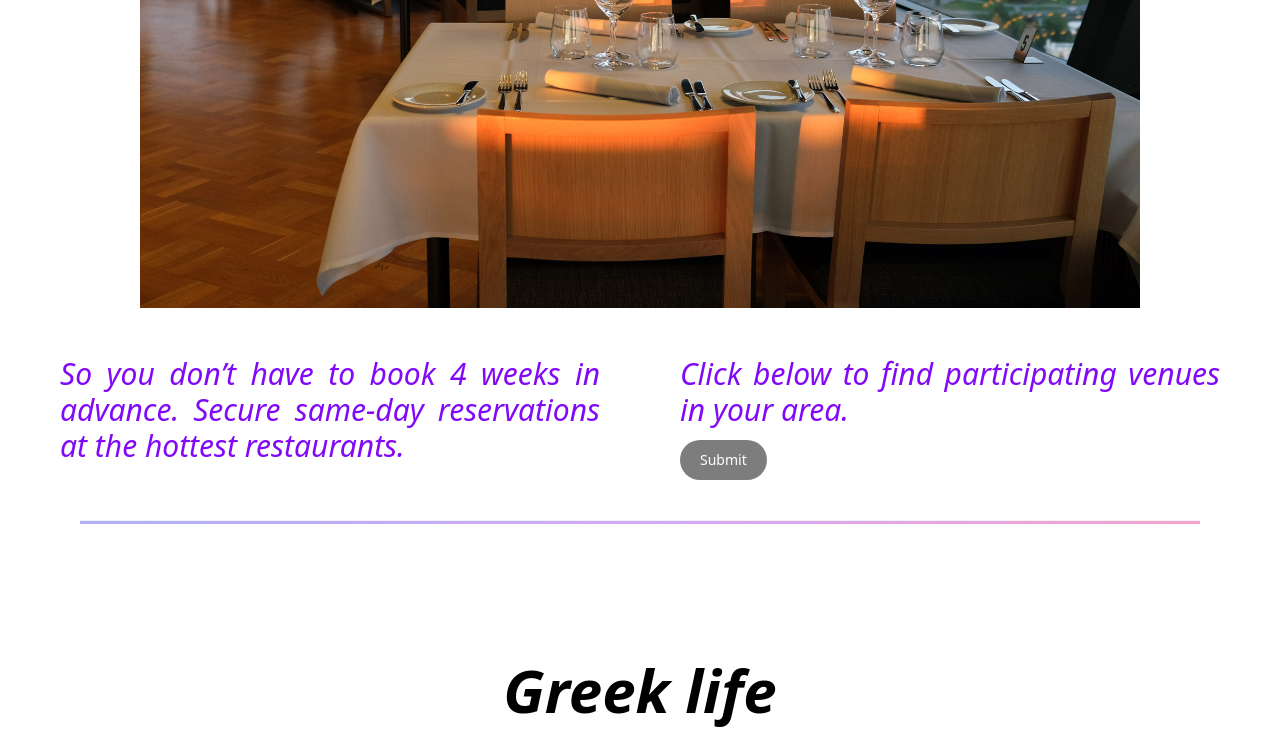
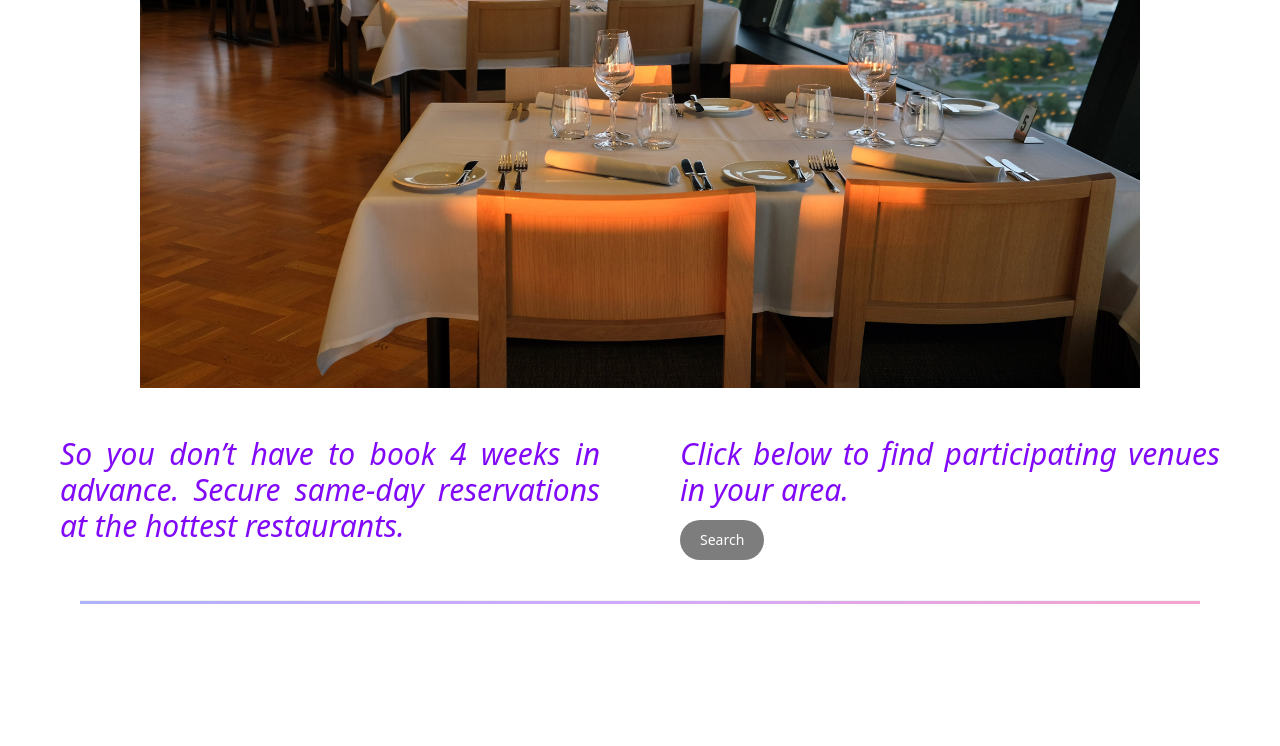
Before and after one commit to weareflexable/website, a Next.js app: page / in a window 1280 px wide. Shown: the part 2993-3739 px from the top of the page. Built offline with nearby package versions, Linux system fonts and the light colour scheme.

Commit message:
Update Restaurants.js

```diff
--- a/components/Restaurants.js
+++ b/components/Restaurants.js
@@ -3,7 +3,7 @@ import React from "react";
 const Restaurants = () => {
   return (
     <>
-      <div className="bg-white">
+      <div name ="restaurants" className="bg-white mt-10 pt-10">
         <div className="items-center text-center pt-10">
           <h1 className="text-black italic text-6xl font-bold">Restaurants</h1>
           <img
@@ -21,10 +21,10 @@ const Restaurants = () => {
             Click below to find participating venues in your area.
             <br />
             <button
-            type="submit"
+            type="search"
             className="text-white bg-black hover:bg-blue-800 focus:ring-4 focus:outline-none focus:ring-blue-300 font-medium rounded-full text-sm w-full sm:w-auto px-5 py-2.5 mt-3 text-center dark:bg-blue-600 dark:hover:bg-blue-700 dark:focus:ring-blue-800  animate-pulse"
           >
-            Submit
+            Search
           </button>
           </p>
         </div>
```
